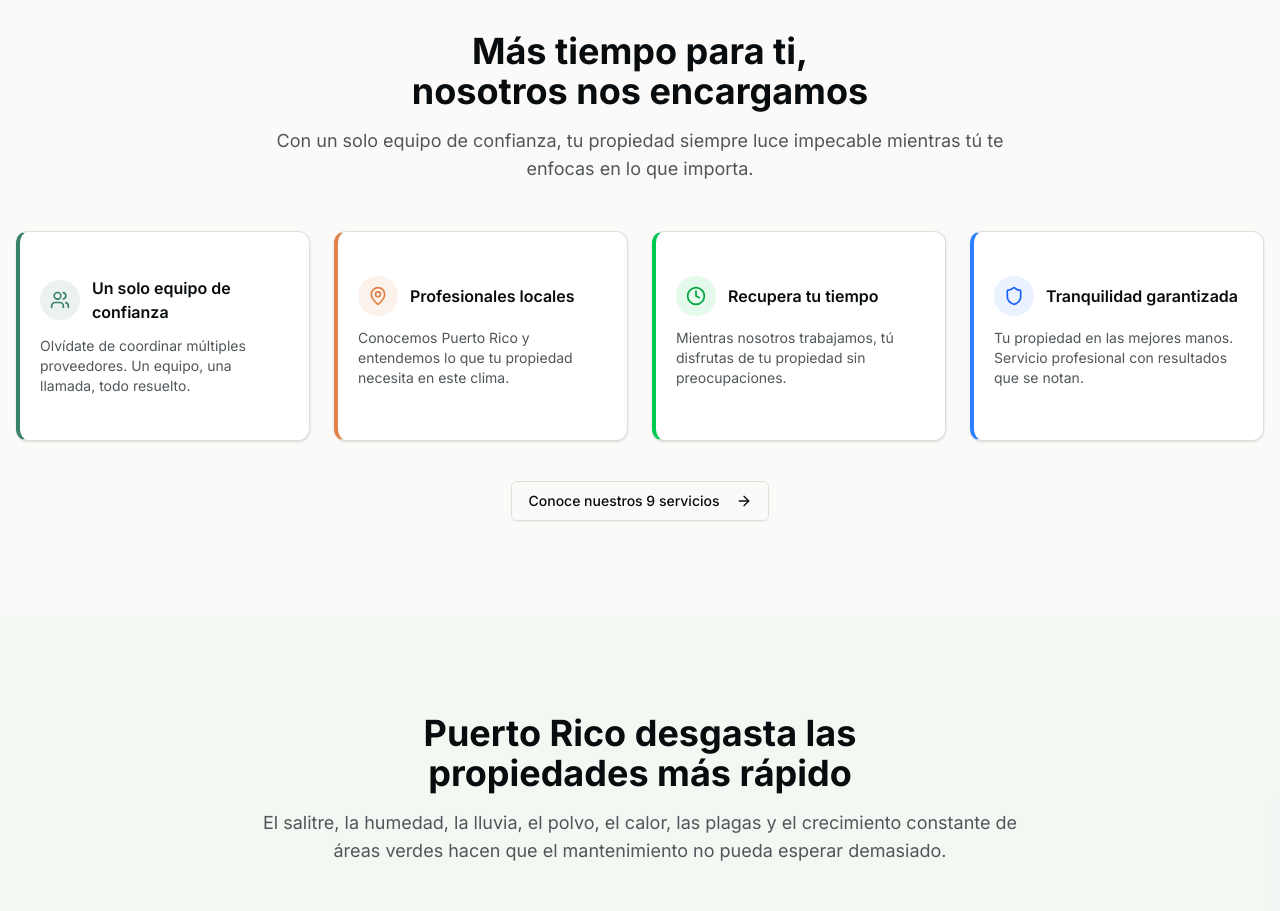
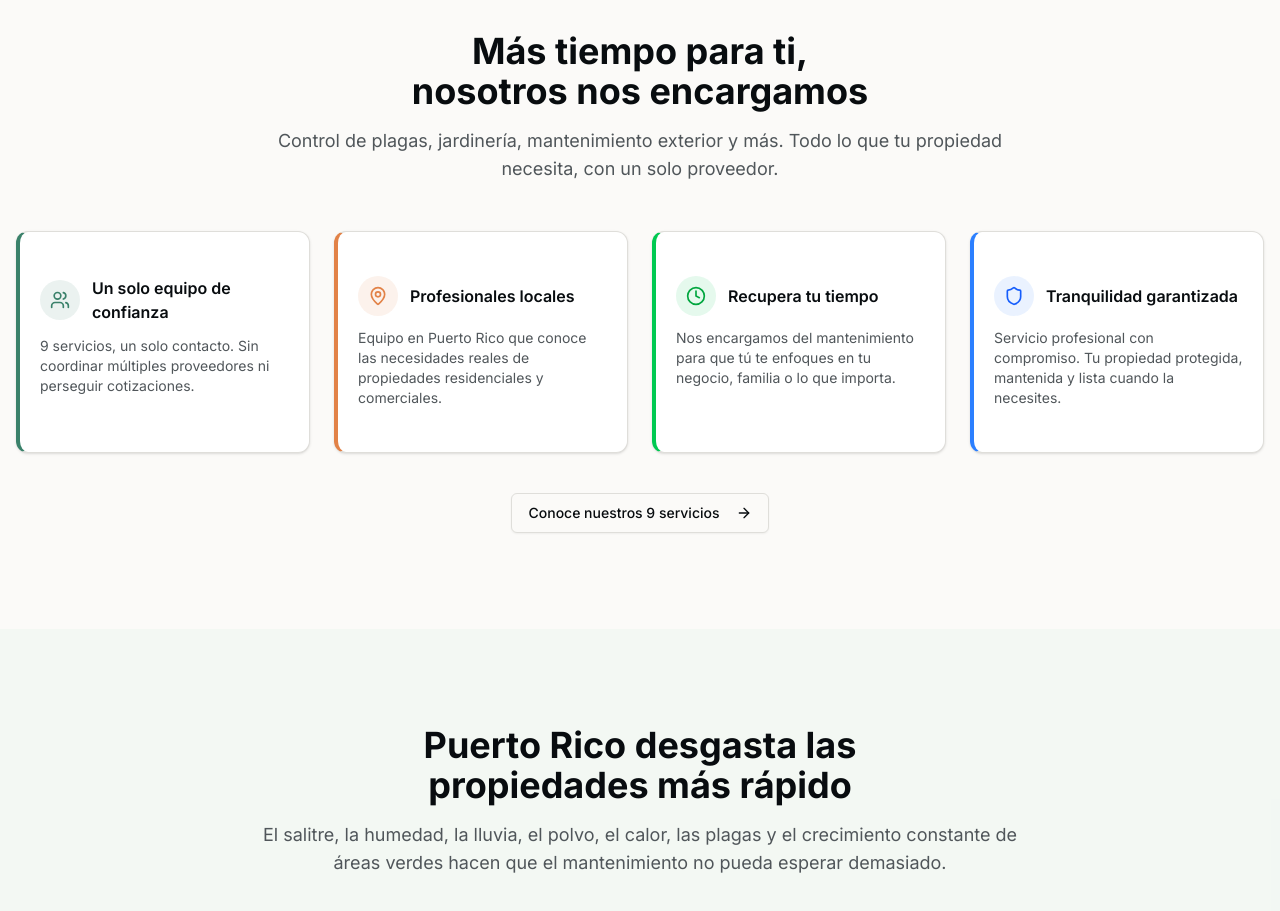
Before and after one commit to benacoadjusters/v0-acosta-property-services, a Next.js app: page / in a window 1280 px wide. Shown: the part 980-1891 px from the top of the page. Built offline with nearby package versions, Linux system fonts and the light colour scheme; a web font is replaced by a local one.

Commit message:
feat: update service offerings and benefits descriptions

```diff
--- a/app/page.tsx
+++ b/app/page.tsx
@@ -146,7 +146,7 @@ export default function HomePage() {
                 Más tiempo para ti, nosotros nos encargamos
               </h2>
               <p className="text-lg text-muted-foreground text-pretty">
-                Con un solo equipo de confianza, tu propiedad siempre luce impecable mientras tú te enfocas en lo que importa.
+                Control de plagas, jardinería, mantenimiento exterior y más. Todo lo que tu propiedad necesita, con un solo proveedor.
               </p>
             </div>
 
@@ -160,7 +160,7 @@ export default function HomePage() {
                     <h3 className="font-semibold text-foreground">Un solo equipo de confianza</h3>
                   </div>
                   <p className="text-muted-foreground text-sm">
-                    Olvídate de coordinar múltiples proveedores. Un equipo, una llamada, todo resuelto.
+                    9 servicios, un solo contacto. Sin coordinar múltiples proveedores ni perseguir cotizaciones.
                   </p>
                 </CardContent>
               </Card>
@@ -174,7 +174,7 @@ export default function HomePage() {
                     <h3 className="font-semibold text-foreground">Profesionales locales</h3>
                   </div>
                   <p className="text-muted-foreground text-sm">
-                    Conocemos Puerto Rico y entendemos lo que tu propiedad necesita en este clima.
+                    Equipo en Puerto Rico que conoce las necesidades reales de propiedades residenciales y comerciales.
                   </p>
                 </CardContent>
               </Card>
@@ -188,7 +188,7 @@ export default function HomePage() {
                     <h3 className="font-semibold text-foreground">Recupera tu tiempo</h3>
                   </div>
                   <p className="text-muted-foreground text-sm">
-                    Mientras nosotros trabajamos, tú disfrutas de tu propiedad sin preocupaciones.
+                    Nos encargamos del mantenimiento para que tú te enfoques en tu negocio, familia o lo que importa.
                   </p>
                 </CardContent>
               </Card>
@@ -202,7 +202,7 @@ export default function HomePage() {
                     <h3 className="font-semibold text-foreground">Tranquilidad garantizada</h3>
                   </div>
                   <p className="text-muted-foreground text-sm">
-                    Tu propiedad en las mejores manos. Servicio profesional con resultados que se notan.
+                    Servicio profesional con compromiso. Tu propiedad protegida, mantenida y lista cuando la necesites.
                   </p>
                 </CardContent>
               </Card>
```
